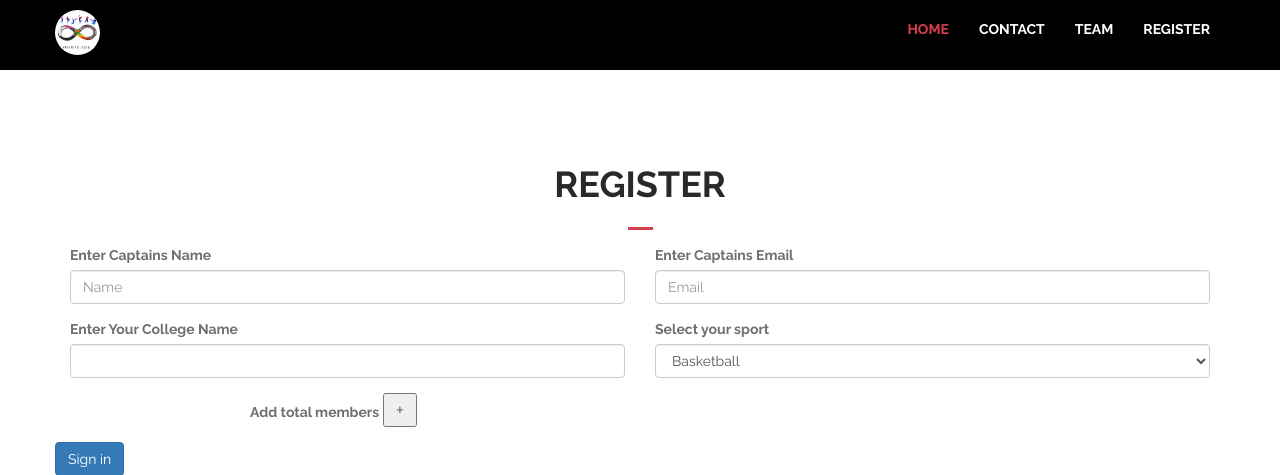
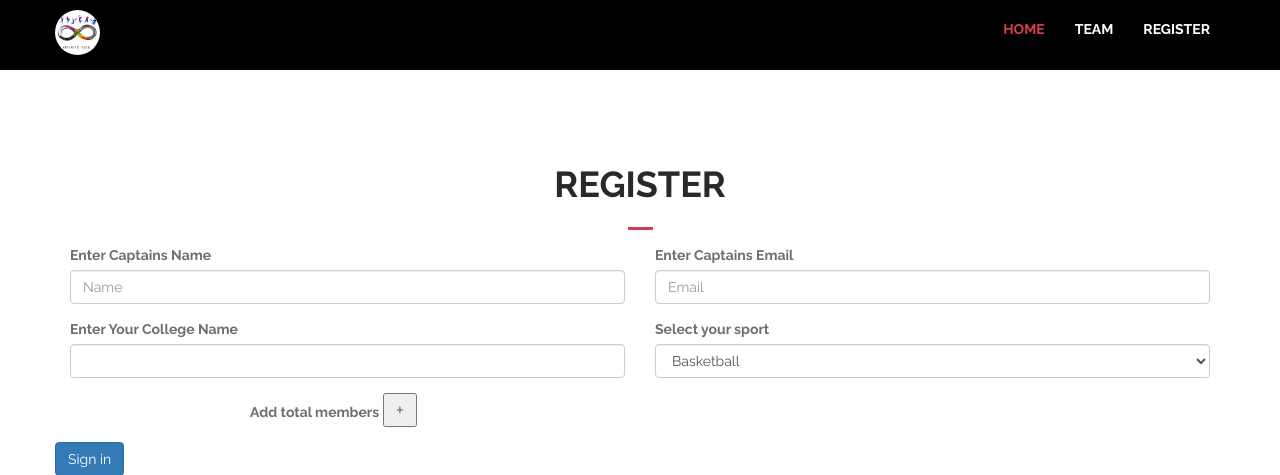
Before and after one commit to Infinito-IIT-Patna/Infinito2020, a PHP site: page /registration.php in a window 1280 px wide. Shown: the top 475 px of the page. Run offline with PHP 8.4, Linux system fonts and the light colour scheme; some libraries are stand-ins or nearby versions.

Commit message:
MORE CHANGES

```diff
--- a/registration.php
+++ b/registration.php
@@ -111,7 +111,6 @@ if (isset($_POST['teamReg'])) {
         <div class="collapse navbar-collapse" id="navbar-collapse-1">
           <ul class="nav navbar-nav">
             <li class="active"><a href="#home">Home</a></li>
-            <li><a href="./index.php">Contact</a></li>
             <li><a href="./team.php">Team</a></li>
             <li><a href="./registration.php">Register</a></li>
 
```
